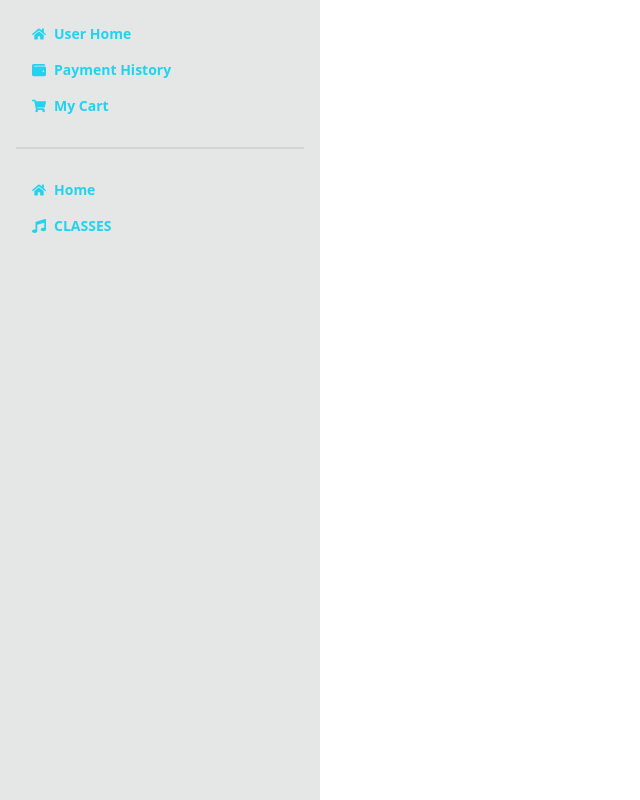
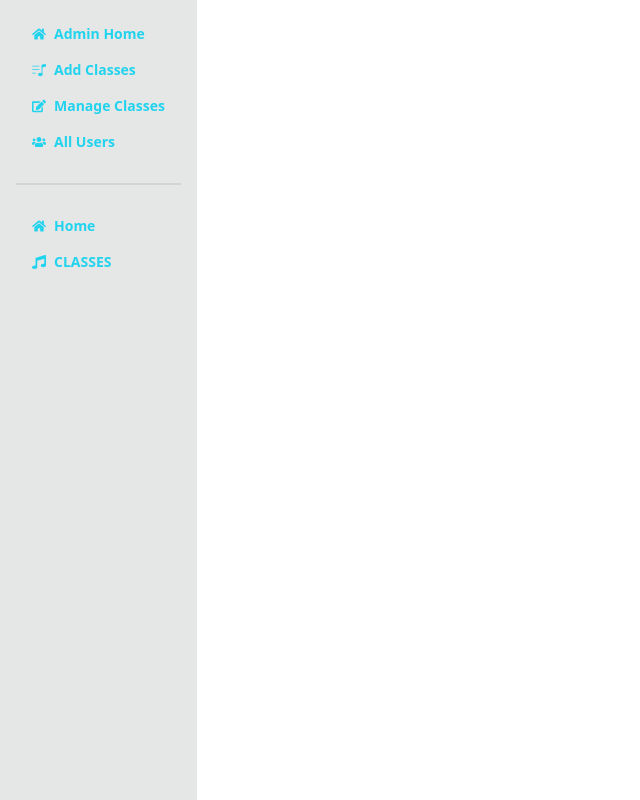
Before and after one commit to IsmailJihad29/summer-camp-client, a React (Vite) app: page /dashboard in a window 1280 px wide. Shown: the whole page, without its empty margins (0-640 px from the left). Built offline with nearby package versions, Linux system fonts and the light colour scheme; no server answers; sample sign-in values are in the browser's storage.

Commit message:
make admin

```diff
--- a/src/Layout/Main/Dashboard.jsx
+++ b/src/Layout/Main/Dashboard.jsx
@@ -1,25 +1,59 @@
 import { Link, Outlet } from "react-router-dom";
-import { FaShoppingCart, FaWallet, FaHome,FaMusic } from "react-icons/fa";
+import { FaShoppingCart, FaWallet, FaHome, FaMusic,FaEdit ,FaUsers } from "react-icons/fa";
+import { BsMusicNoteList } from "react-icons/bs";
 
 const Dashboard = () => {
+
+// TODO:  Making Admin
+  const isAdmin = true
+
+
   return (
     <div className="drawer lg:drawer-open">
       <input id="my-drawer-2" type="checkbox" className="drawer-toggle" />
-      <div className="drawer-content flex flex-col items-center justify-center">
+      <div className="drawer-content w-full flex flex-col items-center justify-center">
         {/* Page content here */}
         <Outlet />
         <label
           htmlFor="my-drawer-2"
           className="btn btn-primary drawer-button lg:hidden"
         >
-          Open drawer
+          See Tabs
         </label>
       </div>
       <div className="drawer-side">
-        <label htmlFor="my-drawer-2" className="drawer-overlay"></label>
-        <ul className="menu p-4 w-80 h-full bg-base-300 text-white ">
+        <ul className="menu p-4 w-full h-full bg-base-300 text-white ">
           {/* Sidebar content here */}
+
+          {
+            isAdmin ? <>
+              <li className="hoverEffect ">
+            <Link to={'/dashboard/home'}>
+              <FaHome />
+              Admin Home
+            </Link>
+          </li>
           <li className="hoverEffect ">
+            <Link to={'/dashboard/payment'}>
+             <BsMusicNoteList/>
+              Add Classes
+            </Link>
+          </li>
+          <li className="hoverEffect ">
+            <Link to={'/dashboard/myCart'}>
+              <FaEdit/>
+              Manage Classes
+            </Link>
+          </li>
+          <li className="hoverEffect ">
+            <Link to={'/dashboard/allusers'}>
+              <FaUsers/>
+              All Users
+            </Link>
+          </li>
+
+            </> : <>
+            <li className="hoverEffect ">
             <Link to={'/dashboard/home'}>
               <FaHome />
               User Home
@@ -37,6 +71,10 @@ const Dashboard = () => {
               My Cart
             </Link>
           </li>
+            </>
+          }
+
+
           <div className="divider"></div>
           <li className="hoverEffect ">
           <Link to={'/'}>
--- /dev/null
+++ b/src/pages/Dashboard/AllUsers/AllUsers.jsx
@@ -0,0 +1,80 @@
+import { useQuery } from "@tanstack/react-query";
+import SectionTittle from "../../Shared/SectionTittle/SectionTittle";
+import { FaTrashAlt, FaUserShield } from "react-icons/fa";
+import Swal from "sweetalert2";
+
+const AllUsers = () => {
+  const { data: users = [], refetch } = useQuery(["users"], async () => {
+    const res = await fetch("http://localhost:5000/users");
+    return res.json();
+  });
+
+    const handleDelete= user => {
+
+  }
+  const handleUser = user => {
+    fetch(`http://localhost:5000/users/admin/${user._id}`, {
+      method: "PATCH",
+    })
+      .then(res => res.json())
+      .then(data => {
+        console.log(data);
+        if (data.modifiedCount) {
+          Swal.fire({
+            position: 'top-middle',
+            icon: 'success',
+            title: ` ${user.name} Is Now A New Admin`,
+            showConfirmButton: false,
+            timer: 1500
+          })
+        }
+      })
+  }
+
+  return (
+    <div className="w-full px-10">
+      <SectionTittle sectionHeading={"All Users"} />
+      <h1 className="text-3xl font-semibold">You Have {users.length} Users</h1>
+
+      {/* Table Content */}
+      <div className="overflow-x-auto">
+        <table className="table table-zebra">
+          {/* head */}
+          <thead>
+            <tr>
+              <th>#</th>
+              <th>Name</th>
+              <th>Email</th>
+              <th>Role</th>
+              <th>Action</th>
+            </tr>
+          </thead>
+          <tbody>
+            {users.map((user, index) => (
+              <tr key={user._id}>
+                <th>{index + 1}</th>
+                <td>{user.name}</td>
+                <td>{user.email}</td>
+                <td> {user.role === 'admin' ? 'admin': <button onClick={()=> handleUser(user._id)} className="btn rounded transition duration-300 ease-in-out transform hover:-translate-y-1 hover:scale-110 bg-sky-500 text-white hover:text-sky-500">
+                <FaUserShield/>
+                </button> } </td>
+                <td>
+                  {" "}
+                  <button
+                    onClick={() => handleDelete(user)}
+                    className="btn rounded transition duration-300 ease-in-out transform hover:-translate-y-1 hover:scale-110 bg-red-500 text-white hover:text-red-500"
+                  >
+                    <FaTrashAlt />
+                  </button>
+                </td>
+              </tr>
+            ))}
+            {/* row  */}
+          </tbody>
+        </table>
+      </div>
+    </div>
+  );
+};
+
+export default AllUsers;
```
Also changed, not shown: src/routes/Routes.jsx (+6 -1 lines).
